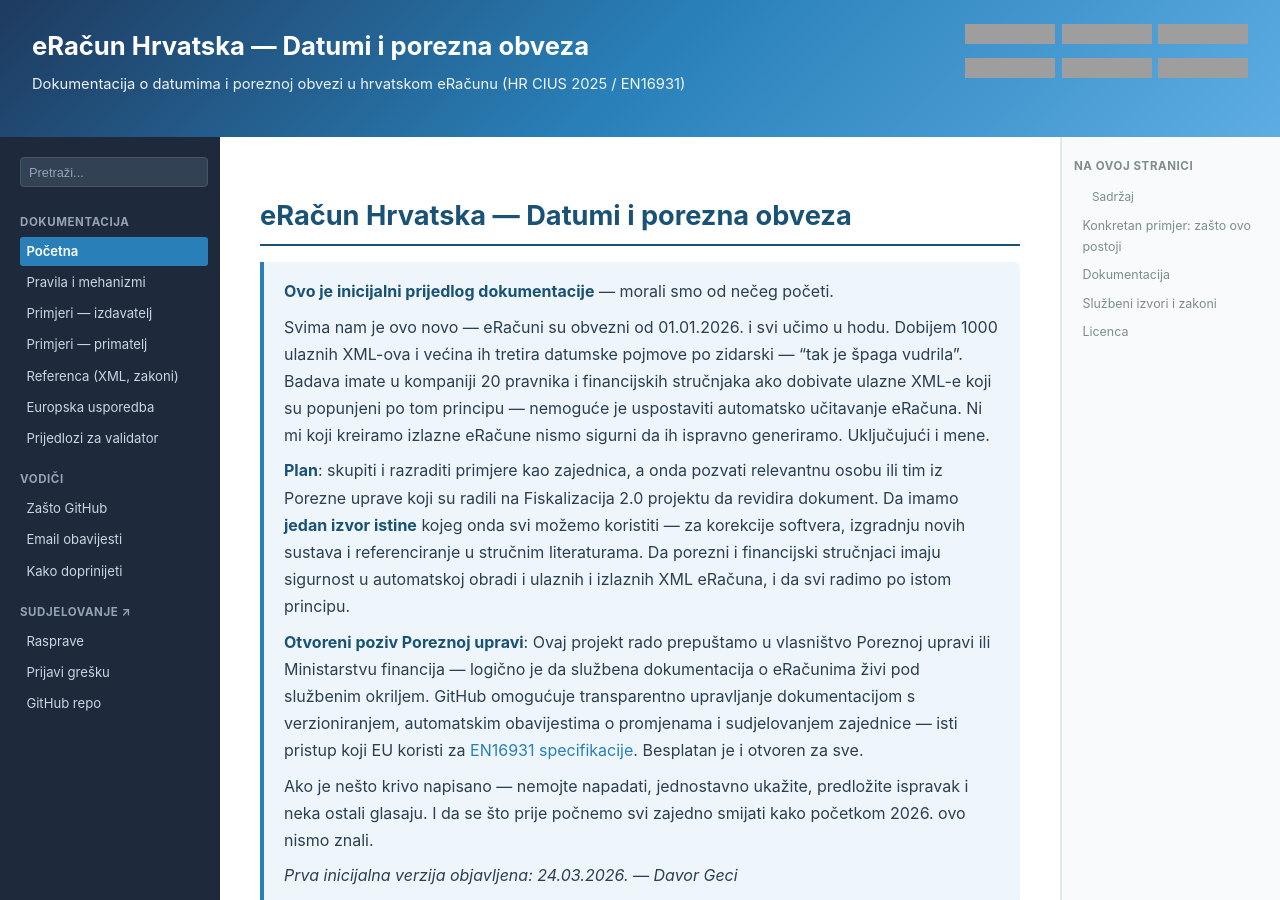
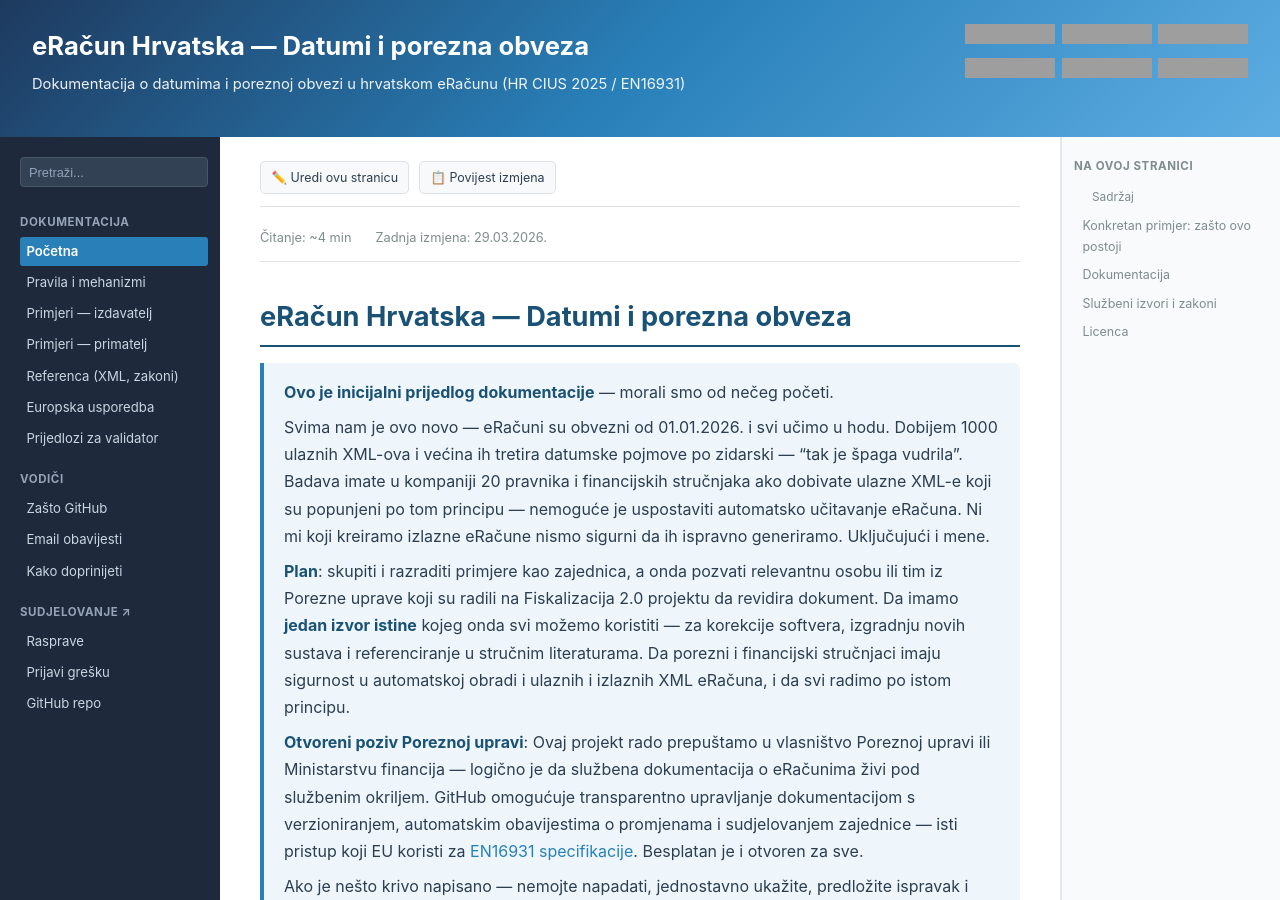
Before and after one commit to dageci/eracun-fiskalizacija-datumi, a Jekyll site: the page built from docs/index.md, in a window 1280 px wide and 900 px high, cut to the strip 0-900 px from the top of the window. Built offline with Jekyll 4.4.1, drawn with Linux system fonts in a browser that asks for light colours; some of the changed text lies outside the part shown; grey boxes are pictures that could not be loaded.

Commit message:
uredi/povijest/feedback sada vidljivi i na početnoj stranici

```diff
--- a/docs/_layouts/default.html
+++ b/docs/_layouts/default.html
@@ -313,7 +313,6 @@
     </nav>
 
     <main class="main-content">
-      {% if page.url != "/" %}
       <div class="page-actions">
         <a href="https://github.com/dageci/eracun-fiskalizacija-datumi/edit/master/docs/{{ page.path }}" target="_blank">
           ✏️ Uredi ovu stranicu
@@ -326,18 +325,14 @@
         <span id="readingTime"></span>
         <span id="lastUpdated"></span>
       </div>
-      {% endif %}
-
       {{ content }}
 
-      {% if page.url != "/" %}
       <div class="page-feedback">
         <p>Je li ova stranica bila korisna?</p>
         <a class="fb-yes" href="https://github.com/dageci/eracun-fiskalizacija-datumi/discussions/new?category=općenito&title=Korisna stranica: {{ page.title | url_encode }}" target="_blank">👍 Da, korisno</a>
         <a class="fb-no" href="https://github.com/dageci/eracun-fiskalizacija-datumi/issues/new?title=Poboljšanje: {{ page.title | url_encode }}&body=Stranica: {{ page.url }}%0A%0AŠto bi moglo biti bolje:%0A" target="_blank">👎 Može bolje</a>
         <a class="fb-discuss" href="https://github.com/dageci/eracun-fiskalizacija-datumi/discussions" target="_blank">💬 Imam pitanje</a>
       </div>
-      {% endif %}
     </main>
 
     <aside class="right-toc" id="rightToc">
```
